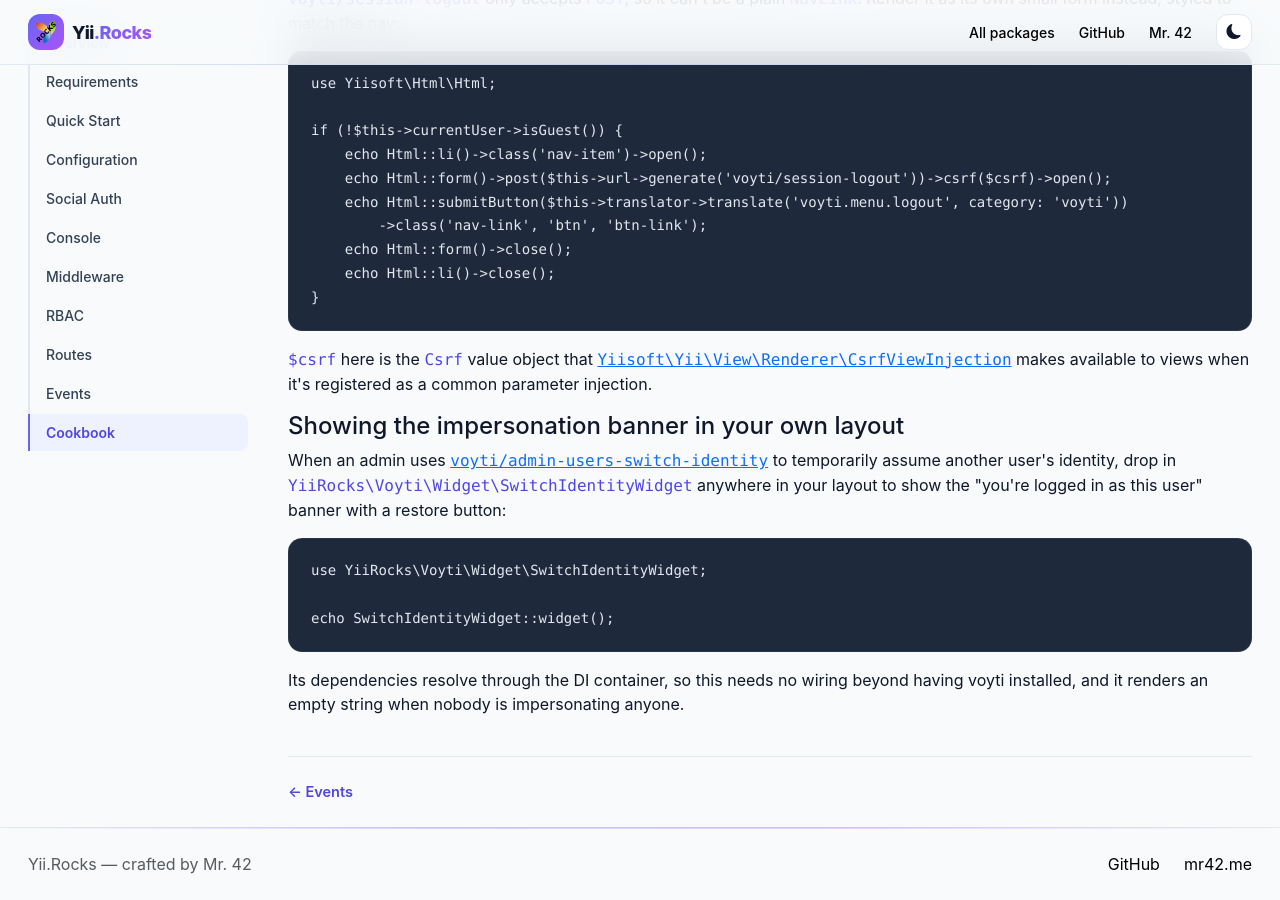
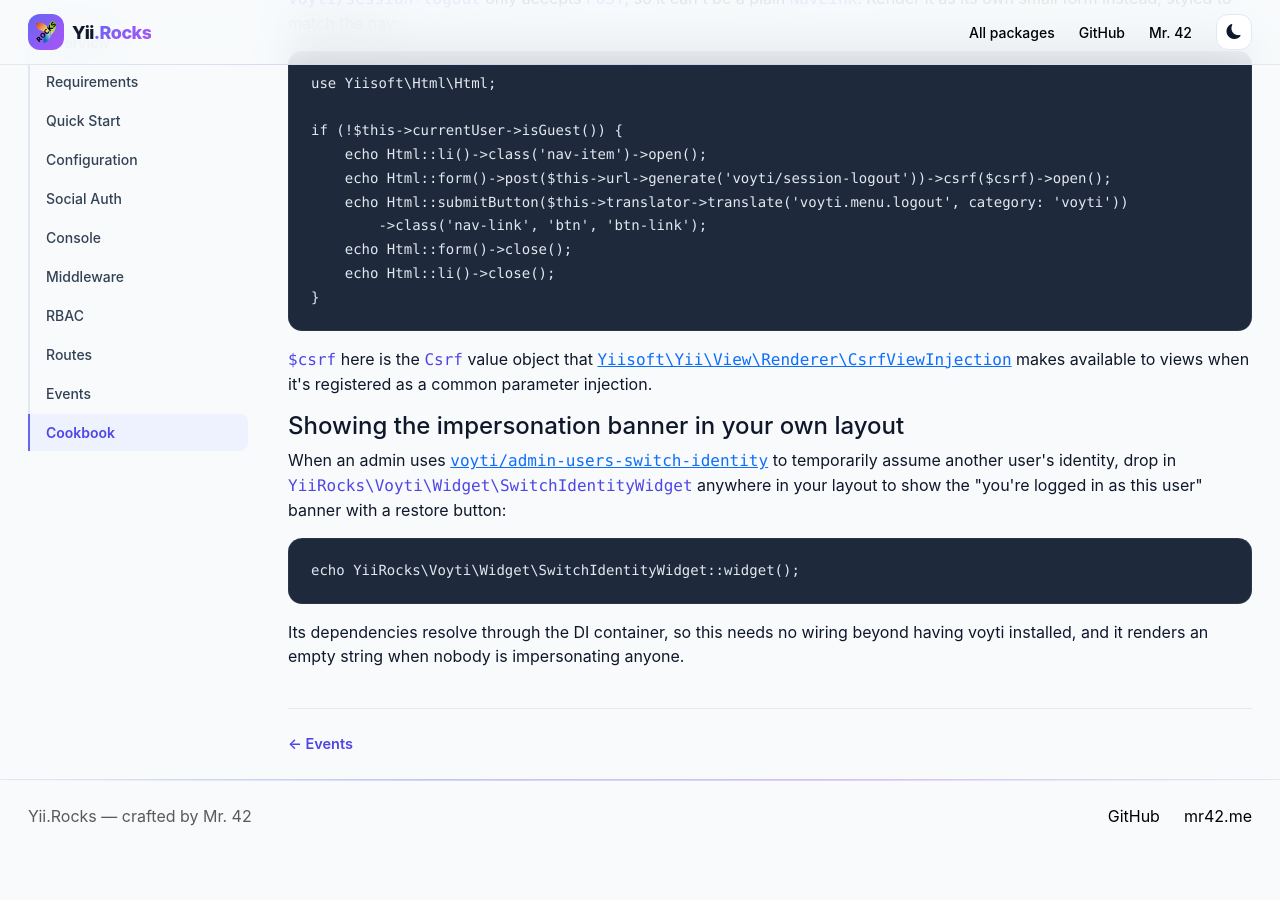
Before and after one commit to YiiRocks/YiiRocks.github.io, a Jekyll site: the page built from voyti/cookbook/index.html, in a window 1280 px wide and 900 px high, scrolled down 731 px. Built offline with Jekyll 4.4.1, drawn with Linux system fonts in a browser that asks for light colours; a style sheet for code colours, icons or effects is not loaded; after the commit the page ends 1583 px from its top, so only the background shows below that.

Commit message:
Trim redundant wording in voyti config and cookbook docs

```diff
--- a/voyti/config/index.html
+++ b/voyti/config/index.html
@@ -232,7 +232,7 @@ return [
                     <div class="options-name">webTheme<span class="options-type"> WebTheme</span></div>
                     <div class="options-default"><code>WebTheme::BOOTSTRAP5</code></div>
                 </div>
-                <div class="options-desc">Shipped theme to use as the base for web templates. Custom <code>viewPath</code> overrides are checked first; missing templates fall back to this selected theme, ensuring consistent styling across partial customizations.</div>
+                <div class="options-desc">Shipped theme to use as the base for web templates. Custom <code>viewPath</code> overrides are checked first; missing templates fall back to this selected theme.</div>
             </div>
             <div class="options-row">
                 <div class="options-name-col">
--- a/voyti/cookbook/index.html
+++ b/voyti/cookbook/index.html
@@ -54,9 +54,7 @@ if (!$this->currentUser->isGuest()) {
             <code>YiiRocks\Voyti\Widget\SwitchIdentityWidget</code> anywhere in your layout to show
             the "you're logged in as this user" banner with a restore button:
         </p>
-        <pre class="doc-example mb-3"><code class="language-php">use YiiRocks\Voyti\Widget\SwitchIdentityWidget;
-
-echo SwitchIdentityWidget::widget();</code></pre>
+        <pre class="doc-example mb-3"><code class="language-php">echo YiiRocks\Voyti\Widget\SwitchIdentityWidget::widget();</code></pre>
         <p>
             Its dependencies resolve through the DI container, so this needs no wiring beyond
             having voyti installed, and it renders an empty string when nobody is impersonating
```
